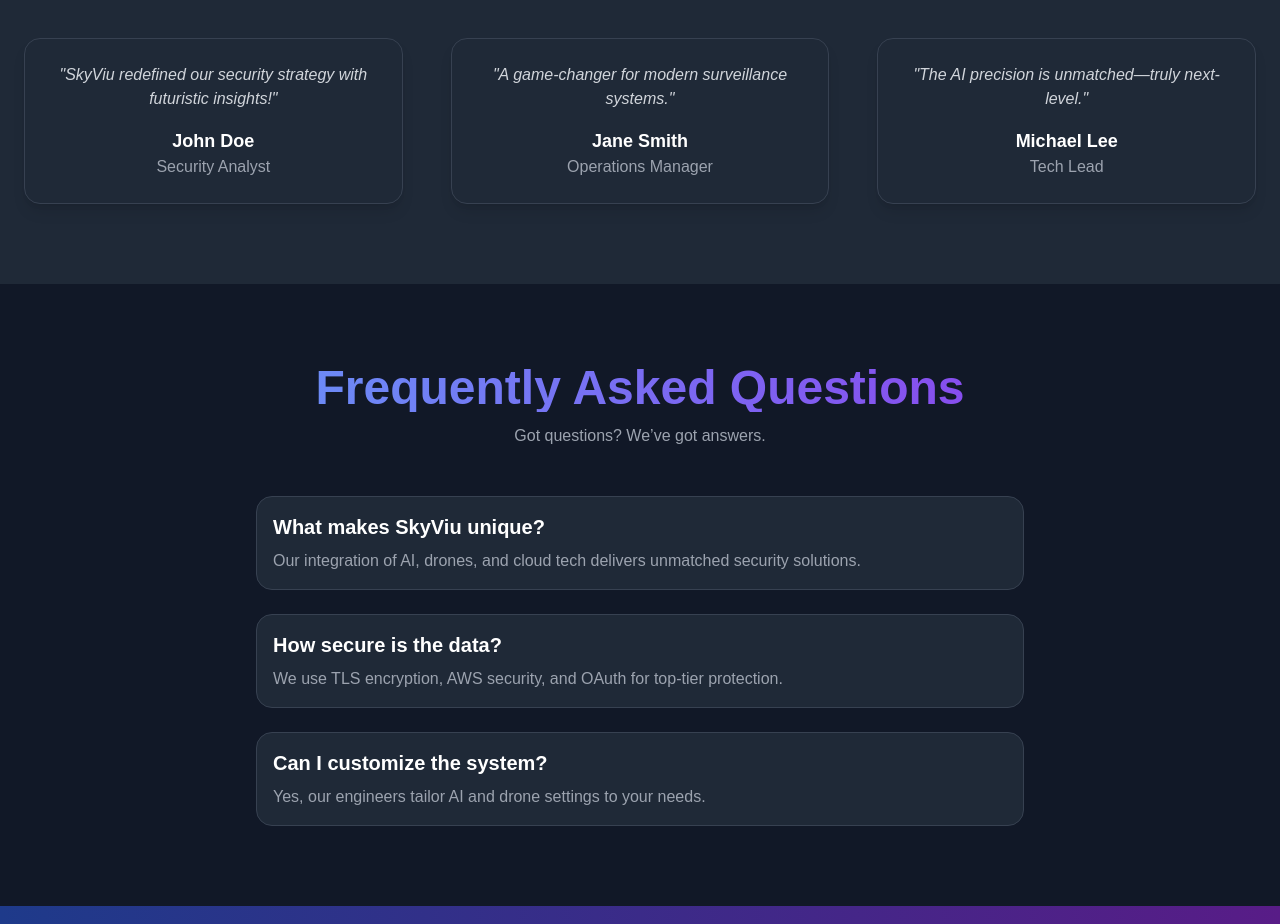
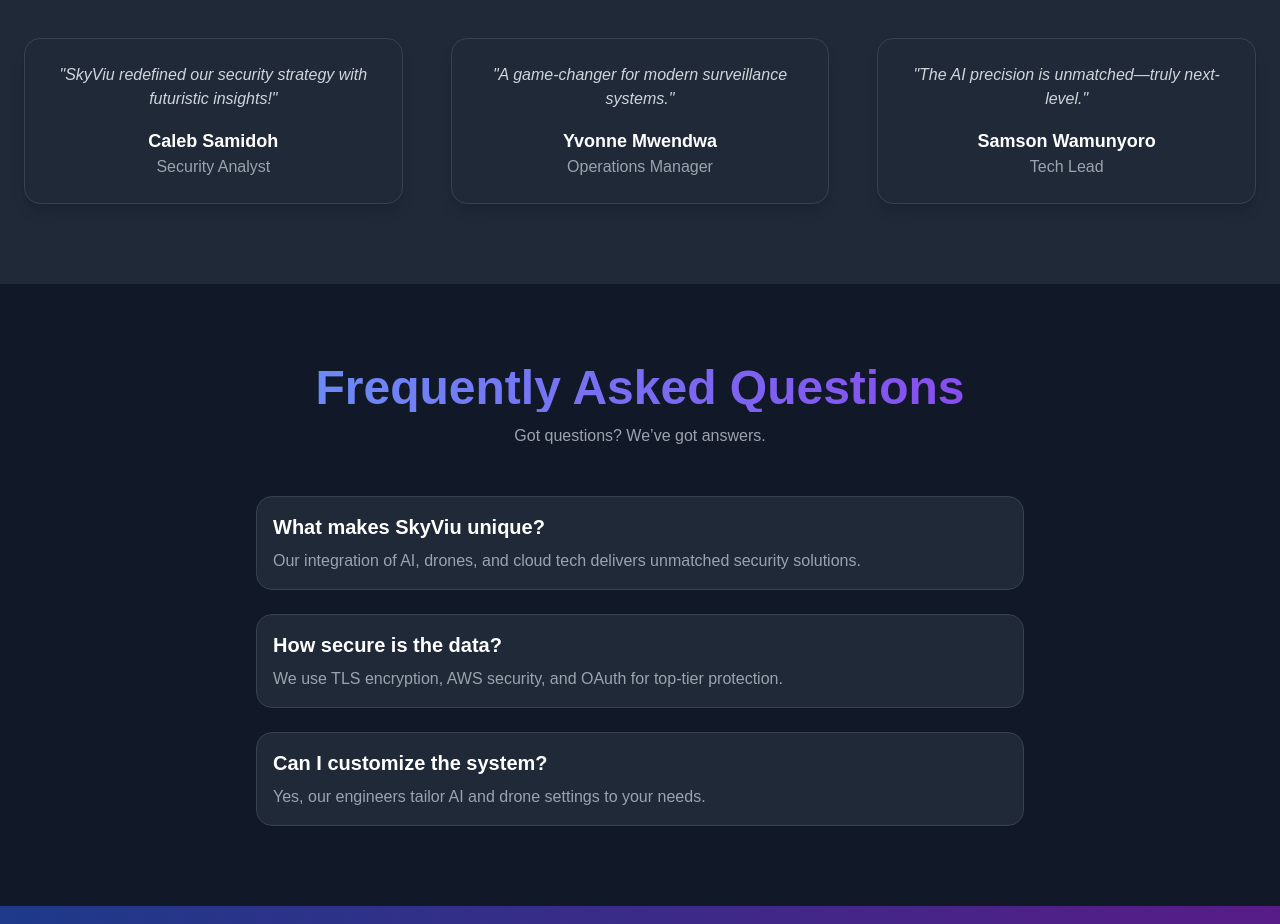
Before and after one commit to UsalamaGuard/UsalamaGuardFrontend, a Next.js app: page / in a window 1280 px wide. Shown: the part 4320-5244 px from the top of the page. Built offline with nearby package versions, Linux system fonts and the light colour scheme.

Commit message:
added the team members

```diff
--- a/src/app/components/homepage/page.js
+++ b/src/app/components/homepage/page.js
@@ -186,9 +186,9 @@
           <h2 className="text-5xl font-bold bg-clip-text text-transparent bg-gradient-to-r from-purple-400 to-blue-600">What Our Clients Say</h2>
           <p className="text-gray-400 mt-3">Trusted by innovators worldwide.</p>
           <div className="grid md:grid-cols-3 gap-12 mt-12">
-            <TestimonialCard name="John Doe" role="Security Analyst" text="SkyViu redefined our security strategy with futuristic insights!" />
-            <TestimonialCard name="Jane Smith" role="Operations Manager" text="A game-changer for modern surveillance systems." />
-            <TestimonialCard name="Michael Lee" role="Tech Lead" text="The AI precision is unmatched—truly next-level." />
+            <TestimonialCard name="Caleb Samidoh" role="Security Analyst" text="SkyViu redefined our security strategy with futuristic insights!" />
+            <TestimonialCard name="Yvonne Mwendwa" role="Operations Manager" text="A game-changer for modern surveillance systems." />
+            <TestimonialCard name="Samson Wamunyoro" role="Tech Lead" text="The AI precision is unmatched—truly next-level." />
           </div>
         </div>
       </section>
```
